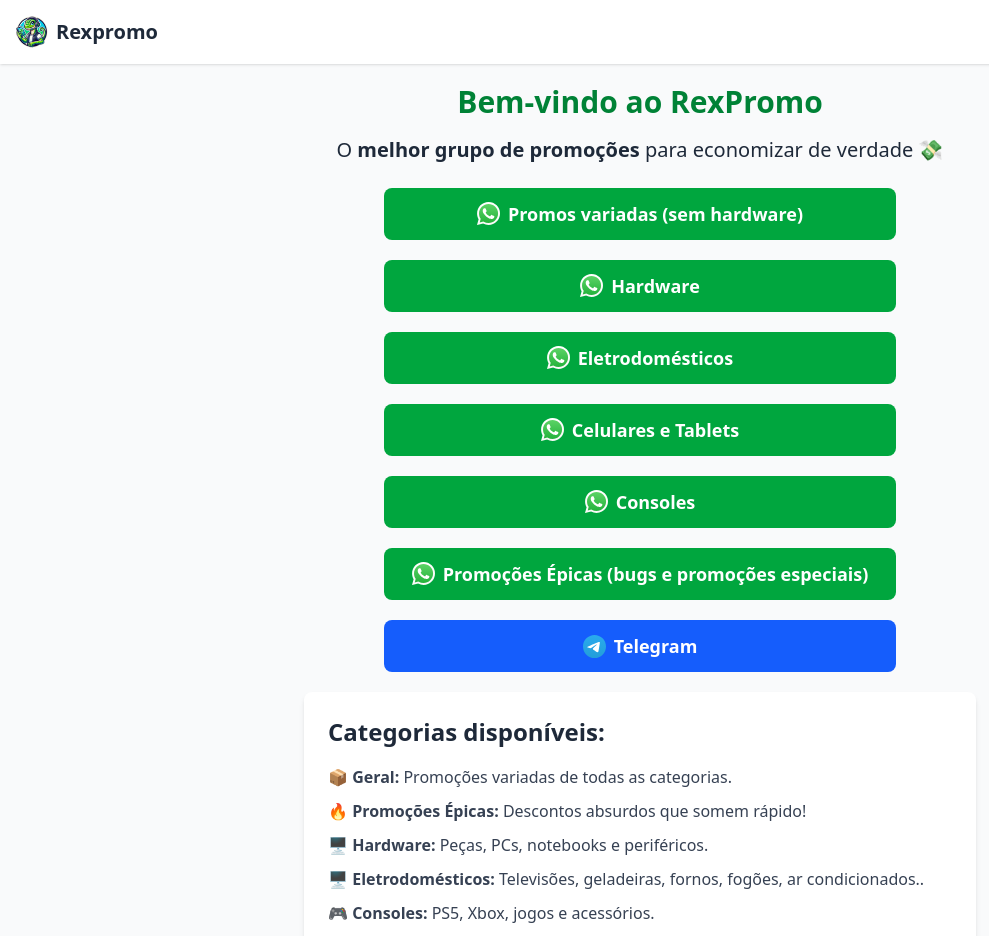
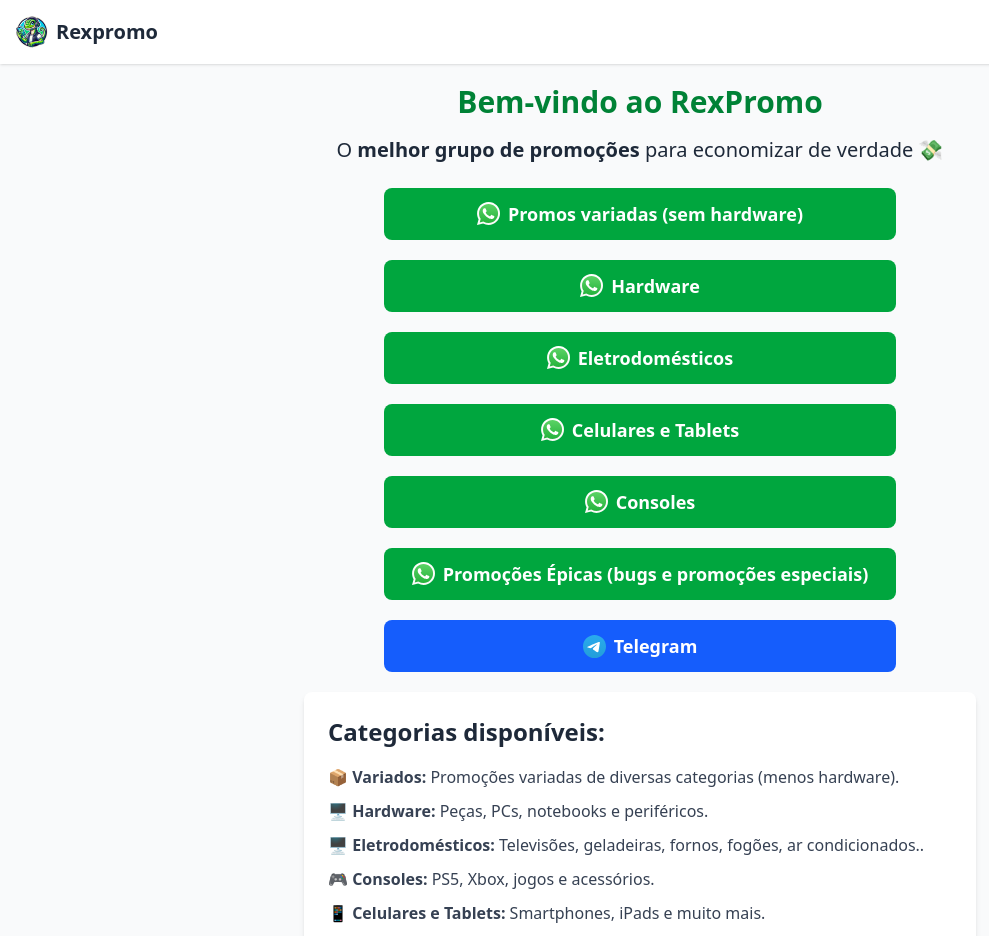
Before and after one commit to luizolivei/rexpromo-site, a Nuxt app: page / in a window 1280 px wide. Shown: the top 936 px of the page, without its empty margins (0-989 px from the left). Built offline with nearby package versions, Linux system fonts and the light colour scheme.

Commit message:
alterar obs

```diff
--- a/pages/index.vue
+++ b/pages/index.vue
@@ -93,12 +93,12 @@
       <section class="bg-white shadow-md rounded-lg p-6 max-w-2xl mx-auto mb-10 text-left">
         <h3 class="text-2xl font-semibold mb-4">Categorias disponíveis:</h3>
         <ul class="space-y-2 text-gray-700 text-base leading-relaxed">
-          <li>📦 <strong>Geral:</strong> Promoções variadas de todas as categorias.</li>
-          <li>🔥 <strong>Promoções Épicas:</strong> Descontos absurdos que somem rápido!</li>
+          <li>📦 <strong>Variados:</strong> Promoções variadas de diversas categorias (menos hardware).</li>
           <li>🖥️ <strong>Hardware:</strong> Peças, PCs, notebooks e periféricos.</li>
           <li>🖥️ <strong>Eletrodomésticos:</strong> Televisões, geladeiras, fornos, fogões, ar condicionados..</li>
           <li>🎮 <strong>Consoles:</strong> PS5, Xbox, jogos e acessórios.</li>
           <li>📱 <strong>Celulares e Tablets:</strong> Smartphones, iPads e muito mais.</li>
+          <li>🔥 <strong>Promoções Épicas:</strong> Descontos absurdos que somem rápido!</li>
         </ul>
       </section>
     </main>
```
